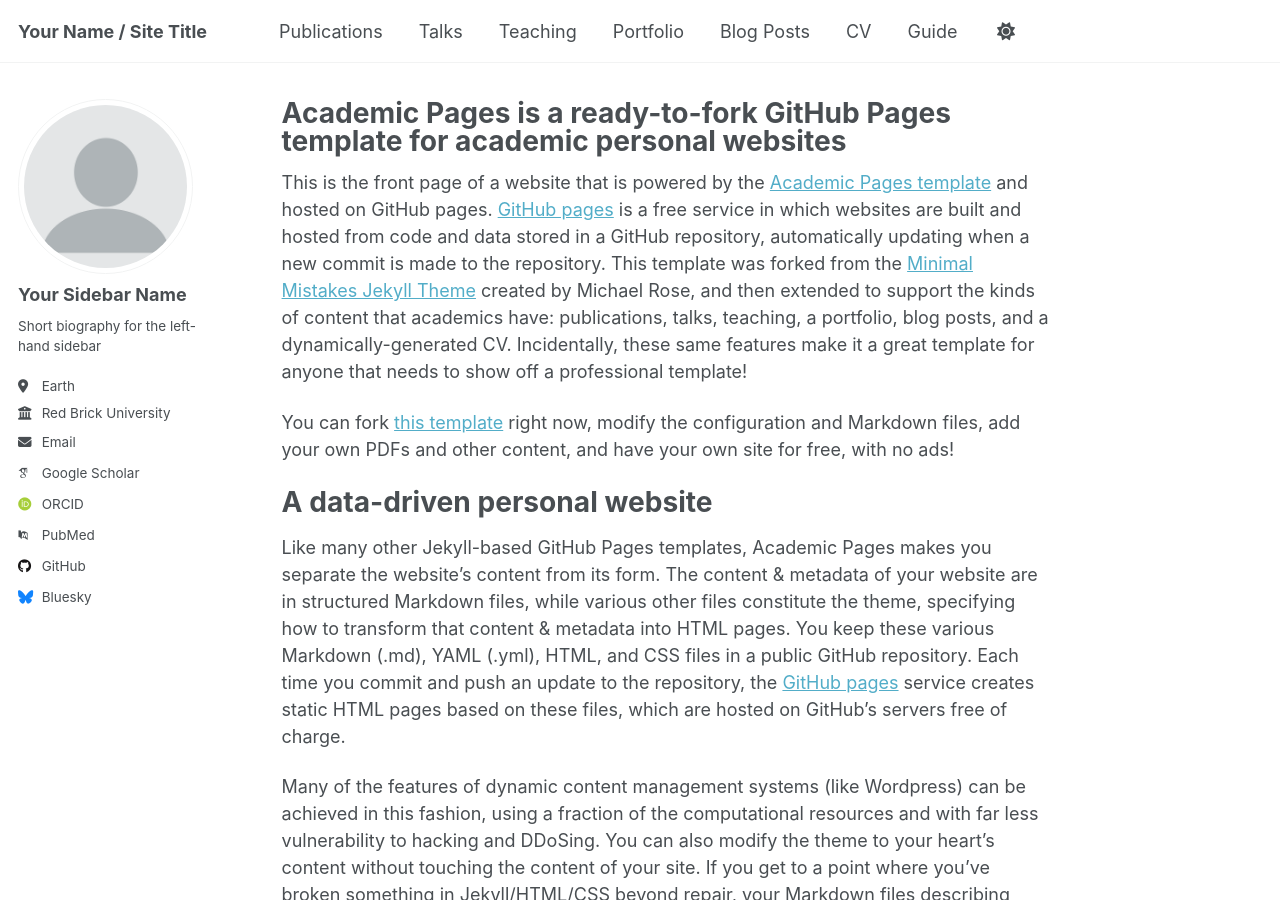
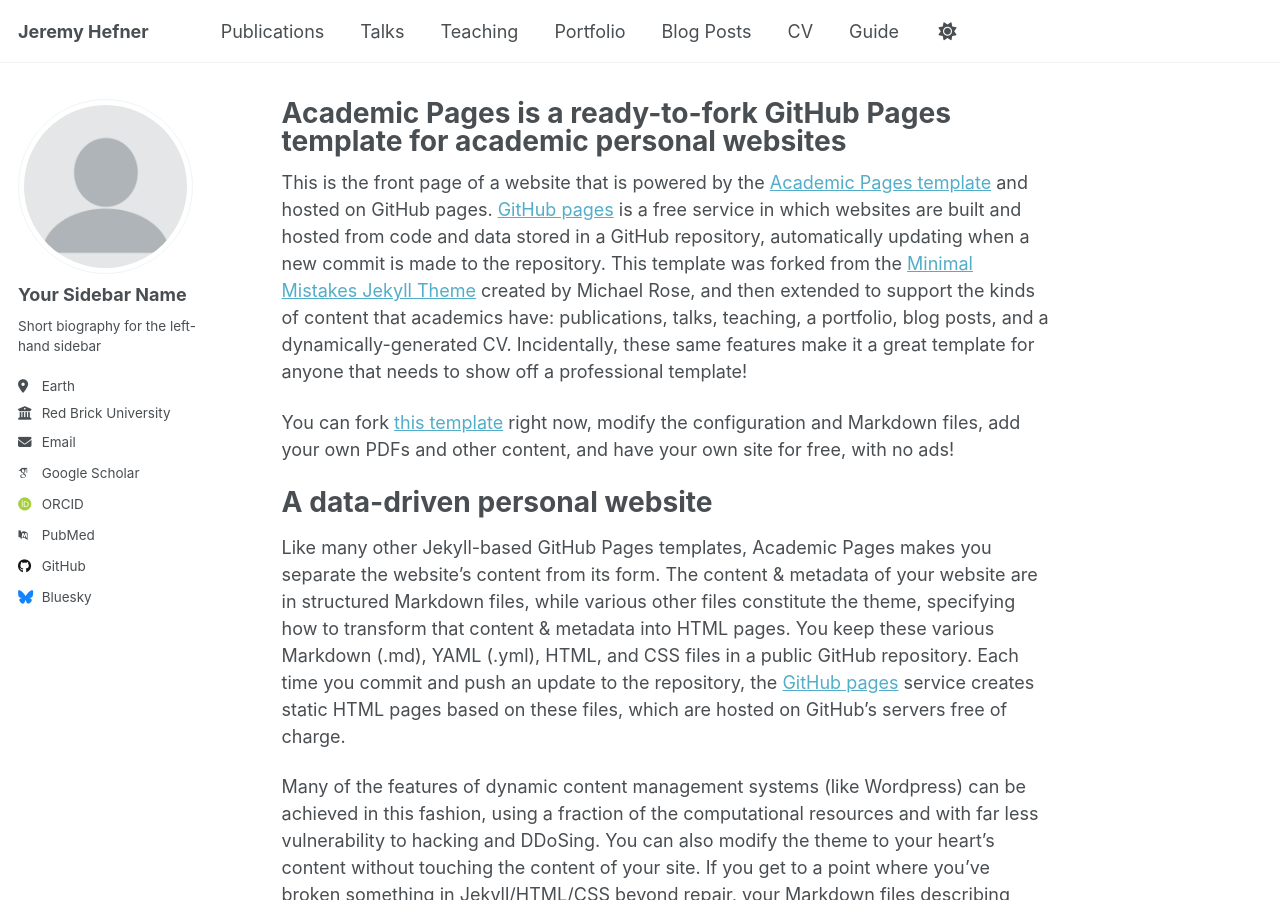
Before and after one commit to wvhefner/wvhefner.github.io, a Jekyll site: the page built from _pages/about.md, in a window 1280 px wide and 900 px high. Built offline with Jekyll 4.4.1, drawn with Linux system fonts in a browser that asks for light colours; some web fonts are replaced; a script that is not in the unit is left out.

Commit message:
Update _config.yml

```diff
--- a/_config.yml
+++ b/_config.yml
@@ -9,7 +9,7 @@
 # Basic Site Settings
 locale                   : "en-US"
 site_theme               : "default"
-title                    : "Your Name / Site Title"
+title                    : "Jeremy Hefner"
 title_separator          : "-"
 name                     : &name "Your Name"
 description              : &description "personal description"
```
